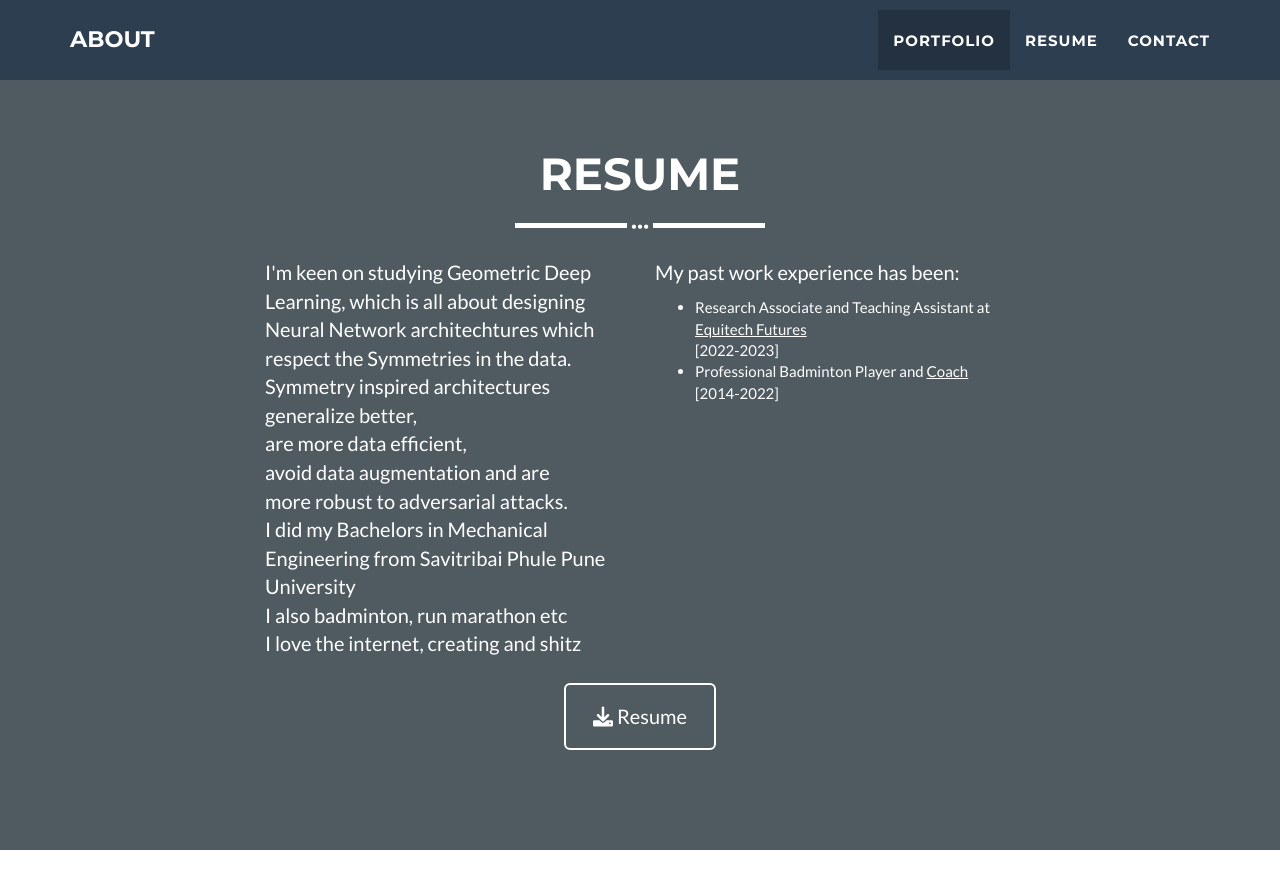
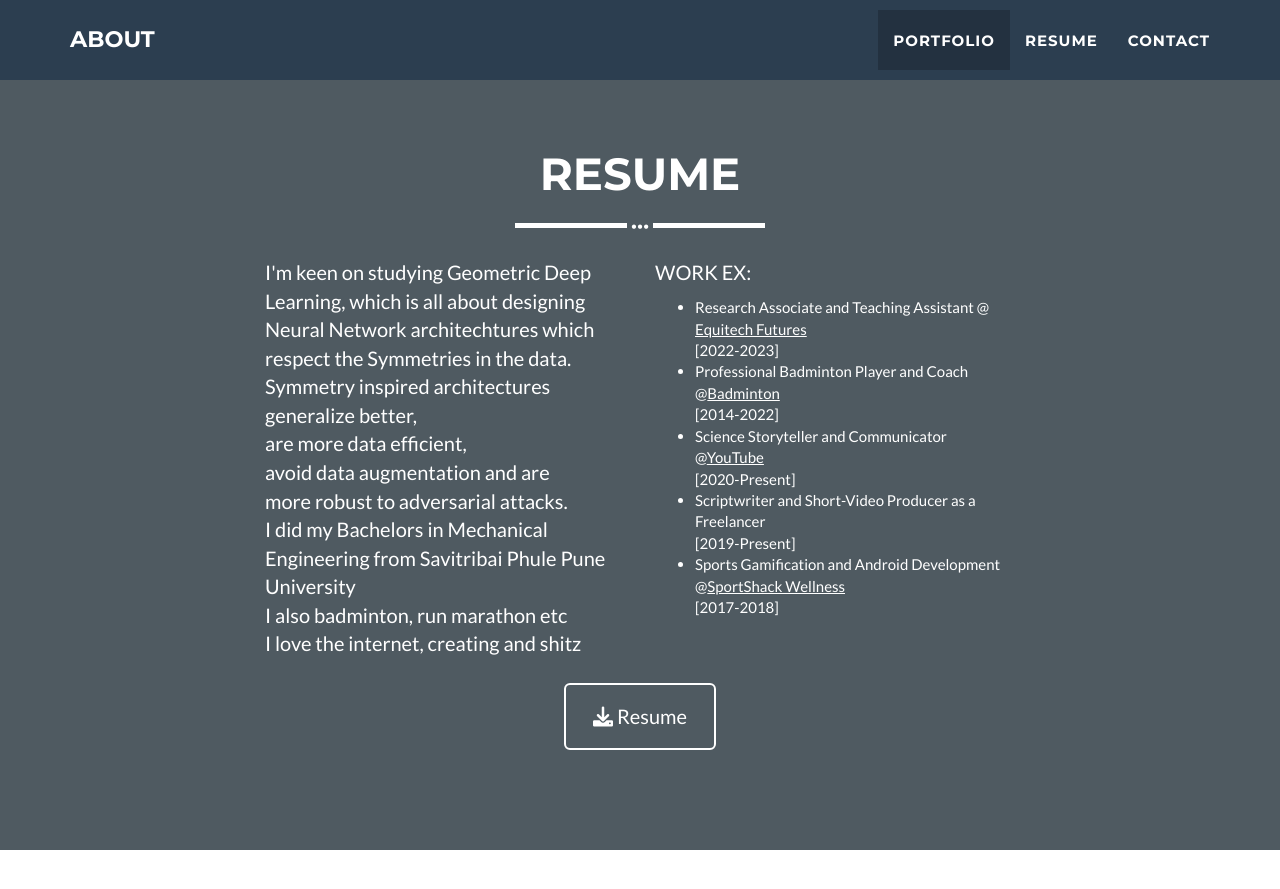
Before and after one commit to kartikchincholikar/kartikchincholikar.github.io, a Jekyll site: the page built from _posts/2014-07-17-Simulations in Statistical Learning Theory.markdown, in a window 1280 px wide and 900 px high, scrolled down 1329 px. Shown: the top 889 px of the window. Built offline with Jekyll 4.4.1, drawn with Linux system fonts in a browser that asks for light colours.

Commit message:
updated work ex

```diff
--- a/_includes/about.html
+++ b/_includes/about.html
@@ -15,10 +15,13 @@
       </div>
       <div class="col-lg-4">
         <p>
-My past work experience has been:<br>
+WORK EX:<br>
         <ul>
-          <li>Research Associate and Teaching Assistant at <a href="https://www.equitechfutures.com/" target="_blank" style="color:white;"><u>Equitech Futures</u></a><br>[2022-2023]</li>
-          <li>Professional Badminton Player and <a href="https://www.youtube.com/@BadmintonSchoolHINDI/featured" target="_blank" style="color:white;"><u>Coach</u></a><br>[2014-2022]</li>
+          <li>Research Associate and Teaching Assistant @ <a href="https://www.equitechfutures.com/" target="_blank" style="color:white;"><u>Equitech Futures</u></a><br>[2022-2023]<br></li>
+          <li>Professional Badminton Player and Coach @<a href="https://www.youtube.com/@BadmintonSchoolHINDI/featured" target="_blank" style="color:white;"><u>Badminton</u></a><br>[2014-2022]<br></li>
+          <li>Science Storyteller and Communicator @<a href="https://www.youtube.com/@kartikc1233" target="_blank" style="color:white;"><u>YouTube</u></a><br>[2020-Present]<br></li>
+          <li>Scriptwriter and Short-Video Producer as a Freelancer <br>[2019-Present]<br></li>
+          <li>Sports Gamification and Android Development @<a href="http://sportshackwellness.com/" target="_blank" style="color:white;"><u>SportShack Wellness</u></a><br>[2017-2018]<br></li>
         </ul>
         </p>
       </div>
```
